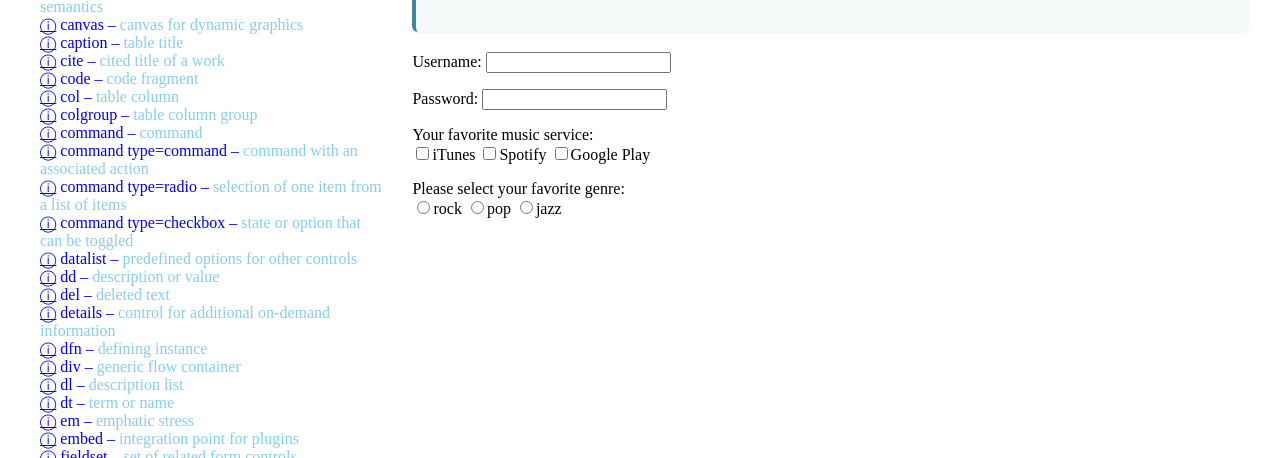
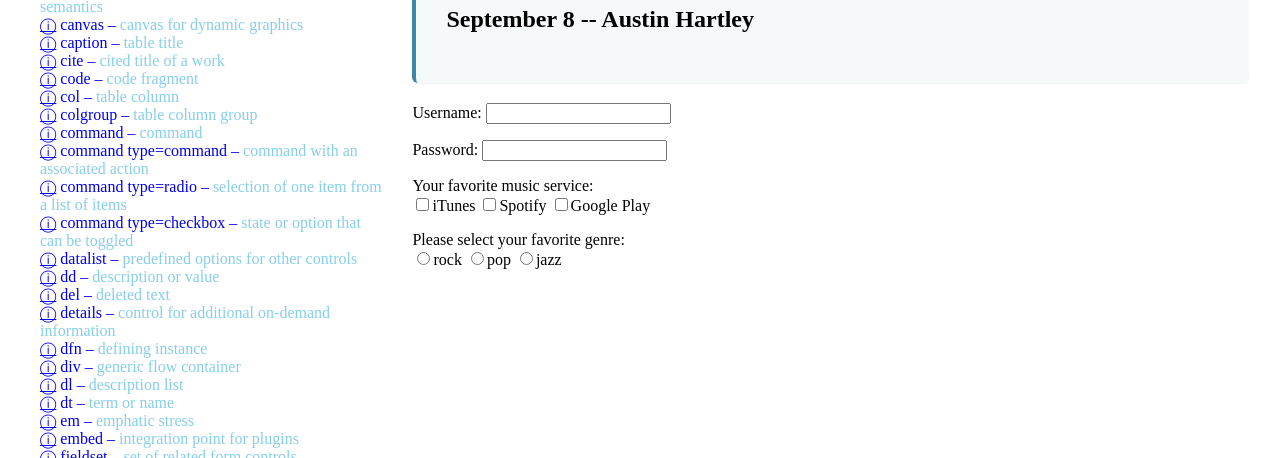
Before and after one commit to aahartley/workspace-html-2020-sobayn, a website: page index.html in a window 1280 px wide. Shown: the part 342-800 px from the top of the page. Drawn offline with nearby package versions, Linux system fonts and the light colour scheme.

Commit message:
1 file modified

```diff
--- a/index.html
+++ b/index.html
@@ -36,6 +36,9 @@
 			<p> This is our <b>second</b> lecture.</p>
       <ul>
         <li>
+        </li>
+      </ul>
+      <h2>September 8 -- Austin Hartley</h2>
 
 
 		</div>
```
